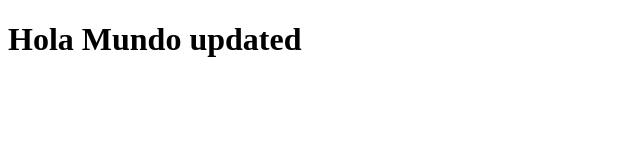
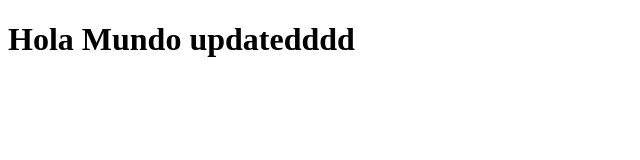
Before and after one commit to BrandoRaxel/Test, a plain HTML site: page index.html in a window 1280 px wide. Shown: the whole page, without its empty margins (0-640 px from the left). Drawn offline with Linux system fonts and the light colour scheme.

Commit message:
Third Commit

```diff
--- a/index.html
+++ b/index.html
@@ -7,6 +7,6 @@
     <title>Document</title>
 </head>
 <body>
-    <h1>Hola Mundo updated</h1>
+    <h1>Hola Mundo updatedddd</h1>
 </body>
 </html>
```
